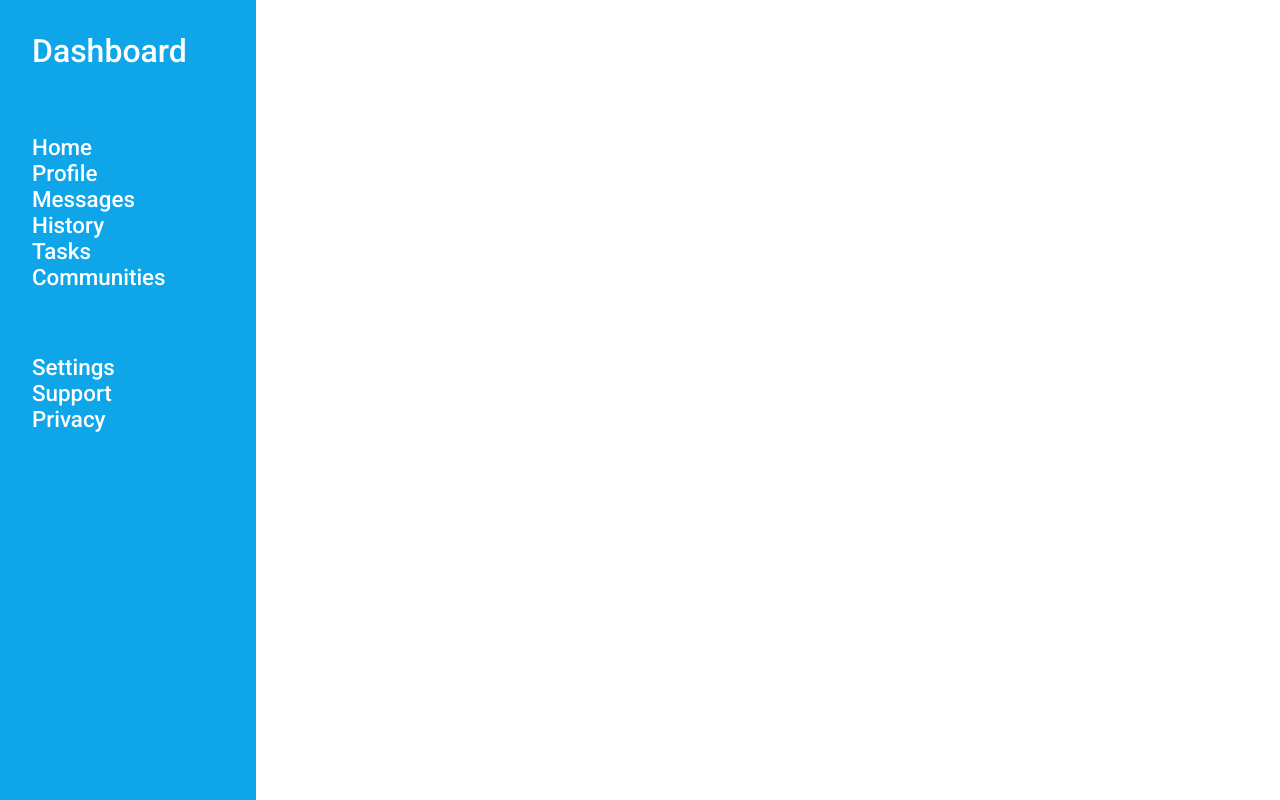
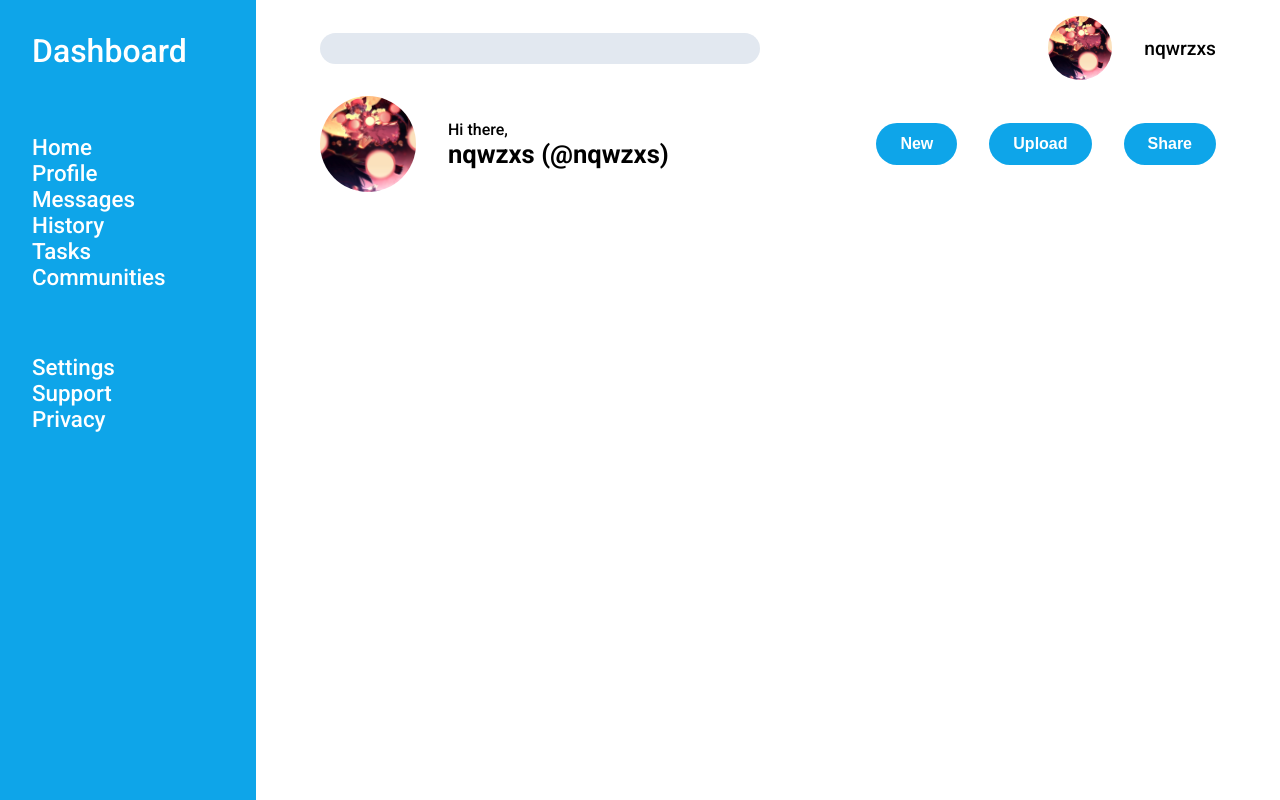
Before and after one commit to nqwzxs/admin-dashboard, a plain HTML site: page index.html in a window 1280 px wide. Drawn offline with Linux system fonts and the light colour scheme.

Commit message:
Lay out and style header section

```diff
--- a/index.html
+++ b/index.html
@@ -26,7 +26,27 @@
             <li>Privacy</li>
         </ul>
     </div>
-    <div class="header"></div>
+    <div class="header">
+        <div class="search-bar">
+            <input type="search" name="" id="">
+        </div>
+        <div class="user-info">
+            <img src="images/remilia.jpg" alt="remilia scarlet profile picture">
+            <div>nqwrzxs</div>
+        </div>
+        <div class="greeting">
+            <img src="images/remilia.jpg" alt="remilia scarlet profile picture">
+            <div class="container">
+                <div>Hi there,</div>
+                <div>nqwzxs (@nqwzxs)</div>
+            </div>
+        </div>
+        <div class="buttons">
+            <button>New</button>
+            <button>Upload</button>
+            <button>Share</button>
+        </div>
+    </div>
     <div class="main-content"></div>
 </body>
 </html>
--- a/style.css
+++ b/style.css
@@ -33,3 +33,64 @@ body {
 .sidebar .logo {
     font-size: 2rem;
 }
+
+.header {
+    display: grid;
+    grid-template-columns: 1fr 1fr;
+    align-content: start;
+    align-items: center;
+    justify-content: stretch;
+    padding: 16px 64px;
+    gap: 16px;
+    font-weight: 500;
+}
+
+.search-bar input {
+    width: 100%;
+    background-color: #e2e8f0;
+    border: none;
+    border-radius: 16px;
+    padding: 8px 16px;
+}
+
+.user-info,
+.buttons {
+    font-size: 1.2rem;
+    justify-self: end;
+    display: grid;
+    grid-auto-flow: column;
+    align-items: center;
+    gap: 32px;
+}
+
+.user-info img {
+    height: 64px;
+    border-radius: 64px;
+}
+
+.greeting {
+    display: grid;
+    grid-template-columns: 96px 1fr;
+    column-gap: 32px;
+    align-items: center;
+}
+
+.greeting img {
+    height: 96px;
+    border-radius: 64px;
+}
+
+.greeting .container div:nth-child(2) {
+    font-size: 1.6rem;
+    font-weight: 700;
+}
+
+.buttons button {
+    background-color: #0ea5e9;
+    border: none;
+    border-radius: 32px;
+    padding: 12px 24px;
+    color: white;
+    font-size: 1rem;
+    font-weight: 700;
+}
```
Also changed, not shown: images/remilia.jpg (added).
